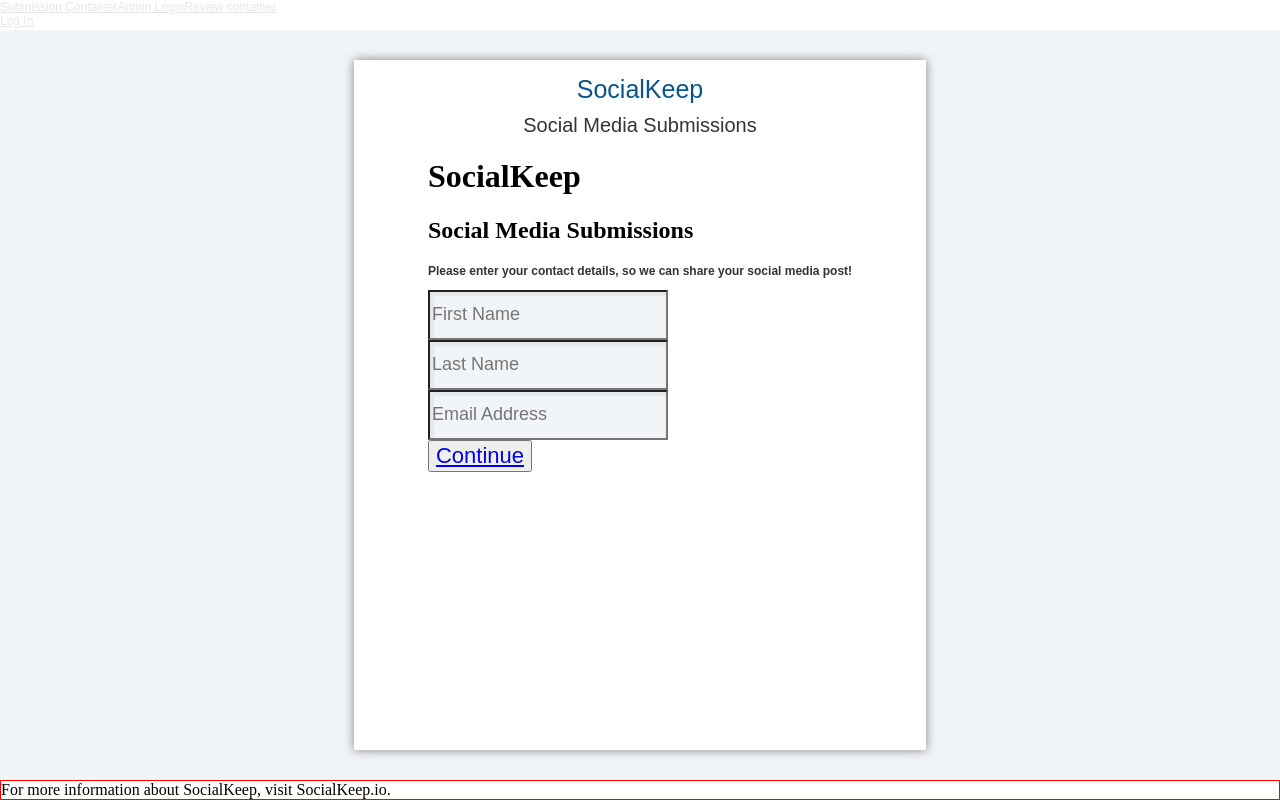
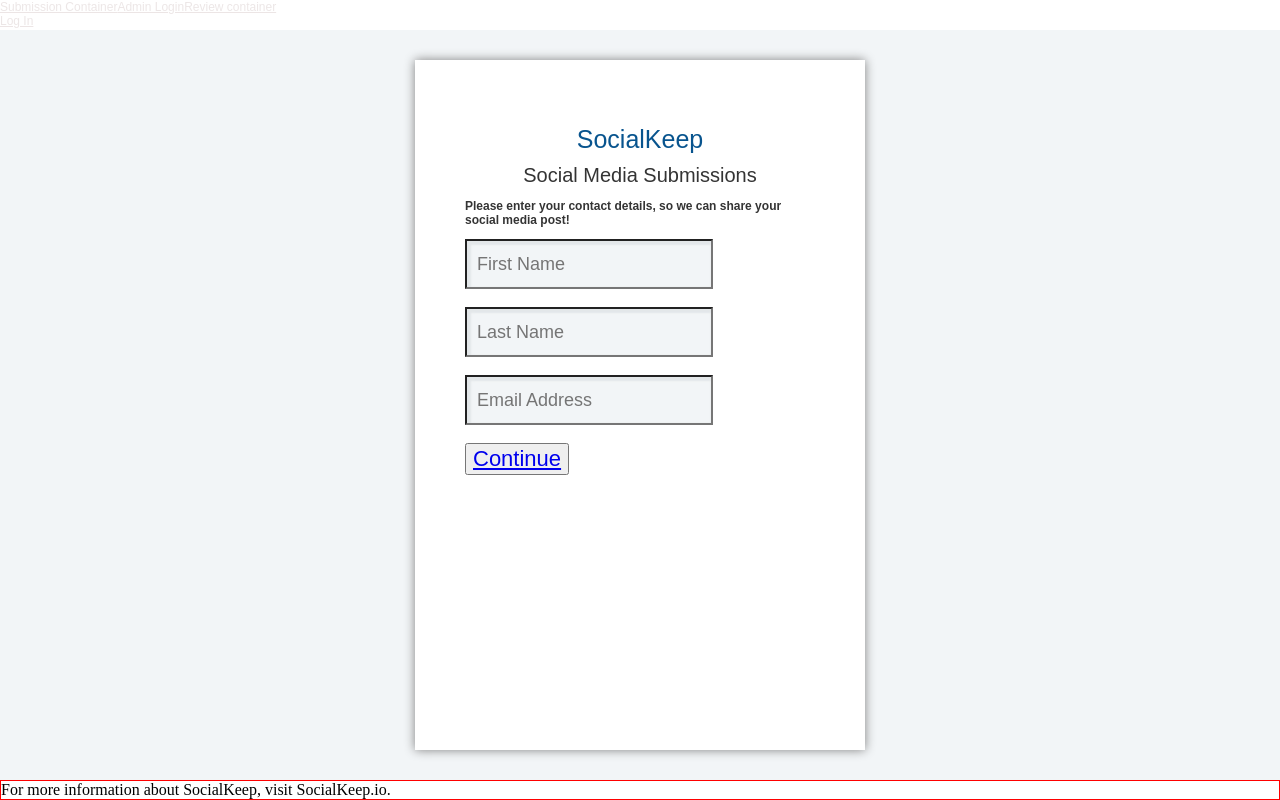
Before and after one commit to socialkeep/ska, a React app: page / in a window 1280 px wide. Built offline with nearby package versions, Linux system fonts and the light colour scheme.

Commit message:
more styling

```diff
--- a/src/client/components/SubmissionContainerComponents/ContactInfoComponent.jsx
+++ b/src/client/components/SubmissionContainerComponents/ContactInfoComponent.jsx
@@ -7,17 +7,18 @@
 
     return (
       <div className="SubmissionComponents" className="PostAndPhotoComponent">
-          <h1>SocialKeep</h1>
-          <h2>Social Media Submissions</h2>
           <h3>Please enter your contact details, so we can share your social media post!</h3>
 
           <input className="inputContactDetails" id="firstName" placeholder='First Name' onChange={props.handleTextChange} value={props.firstName} type="text"/>
           <br></br>
+          <br></br>
 
           <input className="inputContactDetails" id="lastName" placeholder='Last Name' onChange={props.handleChange} value={props.lastName} type="text"/>
           <br></br>
+          <br></br>
 
           <input className="inputContactDetails" id="email" placeholder='Email Address' onChange={props.handleChange} value={props.email} type="text"/>
+          <br></br>
           <br></br>
 
           <button className="standardBlueButton"><Link to={`/submission/socialmediadetails`}>Continue</Link></button>
--- a/src/client/styles/App.scss
+++ b/src/client/styles/App.scss
@@ -15,7 +15,7 @@
   height: 100%;
   display: grid;
   grid-template-rows: 30px 10px 1fr 10px 20px;
-  grid-template-columns: 3fr 5fr 3fr;
+  grid-template-columns: 3fr minmax(400px, 450px) 3fr;
   grid-column-gap: 10px;
   grid-row-gap: 10px;
   justify-content: center;
@@ -49,7 +49,7 @@
   height: auto;
   border: black;
   box-shadow: 0 0 10px gray;
-  justify-items: center;
+  padding: 50px;
 
 }
 
@@ -58,6 +58,10 @@
 }
 
 .SubmissionComponents {
+  align-content: center;
+  align-self: center;
+  align-items: center;
+  box-align: center;
 }
 
 .navigationComponent {
@@ -140,11 +144,10 @@
   box-shadow: $input-fields-box-shadow;
   border-radius: $border-radius;
   height: 50px;
+  padding-left: 10px;
 }
 
-#inputContactDetails {
-  width: 350px
-}
+
 
 //** --------- Buttons ------------------
 
```
